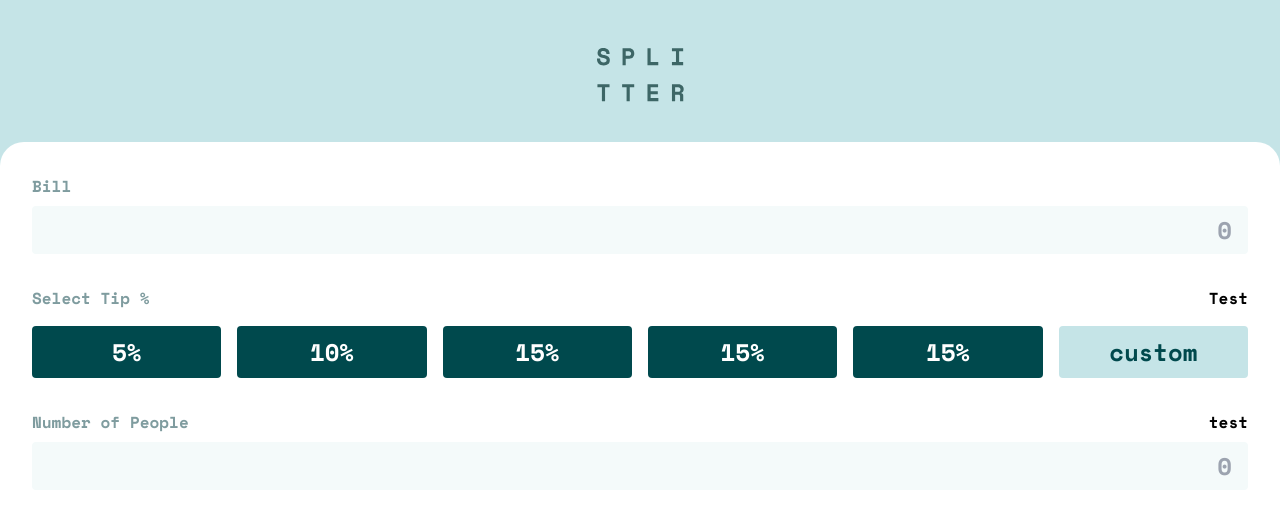
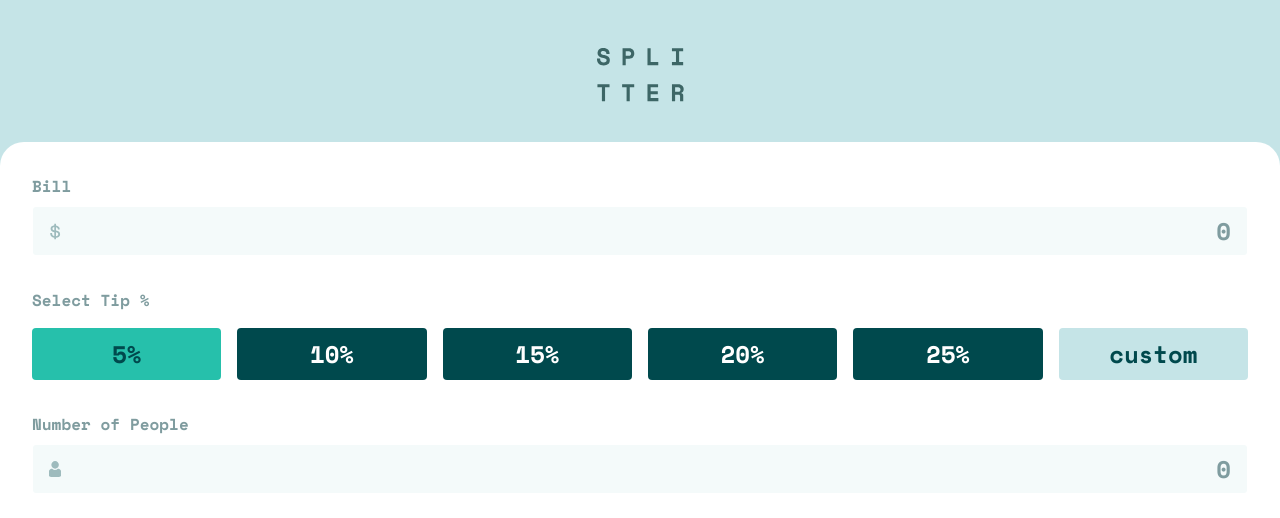
Before and after one commit to xyzeez/tip-calculator-app, a React (Vite) app: page / in a window 1280 px wide. Shown: the top 518 px of the page. Built offline with nearby package versions, Linux system fonts and the light colour scheme; the HTML template or start-up script is replaced by a standard one.

Commit message:
🎨 ui(app): finished tipform ui

```diff
--- a/src/components/TipForm.jsx
+++ b/src/components/TipForm.jsx
@@ -1,29 +1,52 @@
-import { useRef } from 'react';
+import { useRef, useState } from 'react';
 
 const tipStyle =
   'text-center text-2xl flex items-center justify-center shrink-0 grow basis-[9rem] rounded bg-cyan-500 text-white';
 
 const TipForm = () => {
   const inputRef = useRef(null);
+  const [billValid, setBillValid] = useState(true);
+  const [PeopleValid, setPeopleValid] = useState(true);
 
   const handleFocus = () => {
     inputRef.current.checked = true;
   };
 
+  const validateBill = (e) => {
+    if (e.target.value && e.target.value > 0) setBillValid(true);
+    else setBillValid(false);
+  };
+
+  const validatePeople = (e) => {
+    if (e.target.value && e.target.value > 0) setPeopleValid(true);
+    else setPeopleValid(false);
+  };
+
   return (
     <form className="flex flex-col gap-y-8 font-bold">
-      <div className="grid grid-rows-[auto_1fr] grid-cols-2 gap-y-2">
+      <div className="grid grid-rows-[auto_1fr] grid-cols-[auto_1fr] gap-y-2">
         <label className="text-cyan-300" htmlFor="">
           Bill
         </label>
+        <div
+          className={`col-span-2 rounded overflow-hidden border ${
+            billValid ? 'border-[transparent]' : 'border-red'
+          } focus-within:border-cyan-600 relative after:absolute after:top-2 after:left-4 after:h-[calc(100%-1rem)] after:w-3 after:bg-[url('/icon-dollar.svg')] after:bg-no-repeat after:bg-center`}>
           <input
             type="text"
             placeholder="0"
-          className="col-span-2 bg-cyan-100 text-cyan-500 rounded px-4 py-2 text-2xl text-right"
+            className="w-full bg-cyan-100 text-cyan-500 placeholder:text-cyan-300 px-4 py-2 text-2xl text-right outline-none"
+            onChange={() => setBillValid(true)}
+            onBlur={validateBill}
           />
-        <p className=" col-[2/3] row-[1/2] text-right"></p>
         </div>
-      <div className="grid grid-rows-[auto_1fr] grid-cols-2 gap-y-4">
+        {!billValid && (
+          <p className=" col-[2/3] row-[1/2] text-right text-red">
+            Can&apos;t be zero
+          </p>
+        )}
+      </div>
+      <div className="grid grid-rows-[auto_1fr] grid-cols-[auto_1fr] gap-y-4">
         <p className="text-cyan-300" htmlFor="">
           Select Tip %
         </p>
@@ -31,7 +54,13 @@ const TipForm = () => {
           <label
             htmlFor="tip-1"
             className={`${tipStyle} has-[:checked]:bg-cyan-600 py-2 has-[:checked]:text-cyan-500`}>
-            <input id="tip-1" type="radio" name="tip" className="hidden" />
+            <input
+              id="tip-1"
+              type="radio"
+              name="tip"
+              defaultChecked
+              className="hidden"
+            />
             <span>5%</span>
           </label>
           <label
@@ -50,13 +79,13 @@ const TipForm = () => {
             htmlFor="tip-4"
             className={`${tipStyle} has-[:checked]:bg-cyan-600 py-2 has-[:checked]:text-cyan-500`}>
             <input id="tip-4" type="radio" name="tip" className="hidden" />
-            <span>15%</span>
+            <span>20%</span>
           </label>
           <label
             htmlFor="tip-5"
             className={`${tipStyle} has-[:checked]:bg-cyan-600 py-2 has-[:checked]:text-cyan-500`}>
             <input id="tip-5" type="radio" name="tip" className="hidden" />
-            <span>15%</span>
+            <span>25%</span>
           </label>
           <input
             ref={inputRef}
@@ -76,22 +105,33 @@ const TipForm = () => {
               type="text"
               name="tip"
               placeholder="custom"
-              className="w-full text-center text-cyan-500 placeholder:text-cyan-500 p-2 h-full bg-[transparent]"
+              className="w-full text-center text-cyan-500 placeholder:text-cyan-500 p-2 h-full bg-[transparent] focus:outline-cyan-600"
             />
           </label>
         </div>
-        <p className=" col-[2/3] row-[1/2] text-right">Test</p>
+        <p className=" col-[2/3] row-[1/2] text-right"></p>
       </div>
-      <div className="relative grid grid-rows-[auto_1fr] grid-cols-2 gap-y-2">
+      <div className="grid grid-rows-[auto_1fr] grid-cols-[auto_1fr] gap-y-2">
         <label className="text-cyan-300" htmlFor="">
           Number of People
         </label>
+        <div
+          className={`col-span-2 rounded overflow-hidden border ${
+            PeopleValid ? 'border-[transparent]' : 'border-red'
+          } focus-within:border-cyan-600 relative after:absolute after:top-2 after:left-4 after:h-[calc(100%-1rem)] after:w-3 after:bg-[url('/icon-person.svg')] after:bg-no-repeat after:bg-center`}>
           <input
             type="text"
             placeholder="0"
-          className="col-span-2 bg-cyan-100 text-cyan-500 rounded px-4 py-2 text-2xl text-right"
+            className="w-full bg-cyan-100 text-cyan-500 placeholder:text-cyan-300 px-4 py-2 text-2xl text-right outline-none"
+            onChange={() => setPeopleValid(true)}
+            onBlur={validatePeople}
           />
-        <p className=" col-[2/3] row-[1/2] text-right">test</p>
+        </div>
+        {!PeopleValid && (
+          <p className=" col-[2/3] row-[1/2] text-right text-red">
+            Can&apos;t be zero
+          </p>
+        )}
       </div>
     </form>
   );
--- a/tailwind.config.js
+++ b/tailwind.config.js
@@ -12,6 +12,7 @@ export default {
         600: 'hsl(172, 67%, 45%)',
       },
       white: 'hsl(0, 0%, 100%)',
+      red: 'hsl(0, 84%, 60%)',
     },
     fontFamily: { mono: ['Space Mono', 'monospace'] },
     extend: {},
```
Lines whose indentation alone changed are shown as unchanged.
